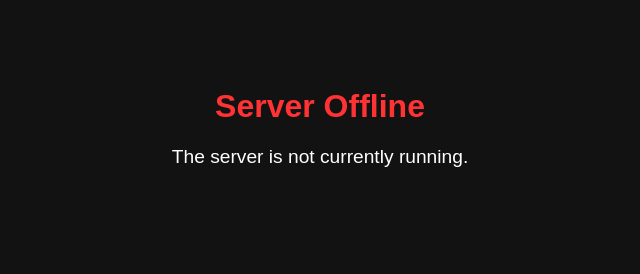
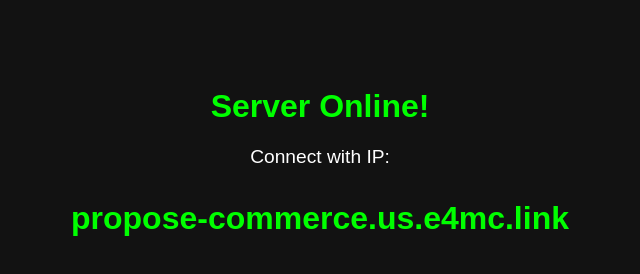
Before and after one commit to SayloIs1/server, a plain HTML site: page index.html in a window 1280 px wide. Shown: the whole page, without its empty margins (320-960 px from the left). Drawn offline with Linux system fonts and the light colour scheme.

Commit message:
Auto-update IP

```diff
--- a/index.html
+++ b/index.html
@@ -1,5 +1,6 @@
 <html><head><title>MC Server</title></head>
 <body style='background:#121212;color:white;font-family:sans-serif;text-align:center;padding-top:80px;'>
-<h1 style='color:#ff3333;'>Server Offline</h1>
-<p style='font-size:1.2em;'>The server is not currently running.</p>
+<h1 style='color:#00ff00;'>Server Online!</h1>
+<p style='font-size:1.2em;'>Connect with IP:</p>
+<p style='font-size:2em;font-weight:bold;color:#00ff00;'>propose-commerce.us.e4mc.link</p>
 </body></html>
```
